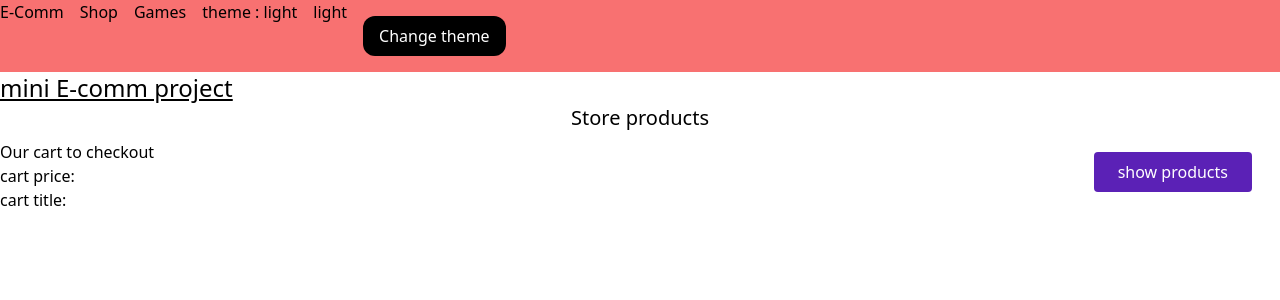
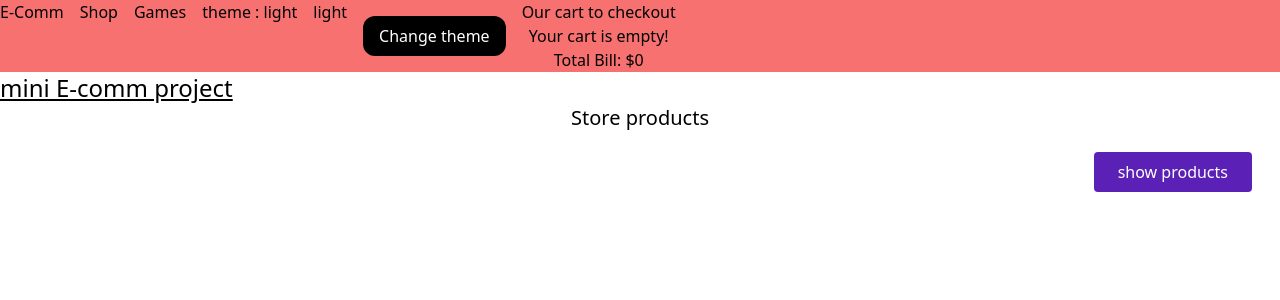
Before and after one commit to SAHIL-Sharma21/MIni-E-Comm-, a React (Vite) app: page / in a window 1280 px wide. Shown: the top 300 px of the page. Built offline with nearby package versions, Linux system fonts and the light colour scheme.

Commit message:
implemented cartcontext and total bill functionality

```diff
--- a/src/App.tsx
+++ b/src/App.tsx
@@ -2,7 +2,8 @@ import React from 'react'
 import Navbar from './components/Navbar';
 import Products from './components/Products';
 import { useTheme } from './context/ThemeContext';
-import Cart from './components/Cart';
+// import Cart from './components/Cart';
+// import { useCart } from './context/CartContext';
 // import {themeProvider} from './context/ThemeContext'
 
 
@@ -10,13 +11,15 @@ import Cart from './components/Cart';
 const App: React.FC = () => {
 
   const theme = useTheme();
+  // const cart = useCart();
+
   return (
     <>
     <div className={`${theme?.mode === 'dark'? 'bg-slate-700 text-white': 'text-black'}`}>
         <Navbar />
         <h1 className='text-black underline text-2xl'>mini E-comm project</h1>
         <Products />
-        <Cart />
+        {/* {cart ? <Cart /> : null} */}
       </div>
 
 
--- a/src/components/Cart.tsx
+++ b/src/components/Cart.tsx
@@ -6,15 +6,29 @@ const Cart: React.FC = () => {
 
 const cart = useCart();
 
-console.log(typeof(cart?.items));
+//total bill calculation logic using reduce method
+const total = cart?.items.reduce((acc, amt) => {
+    return acc + amt.price;
+}, 0);
 
 
     return(
         <>
             <div>
                 <h1>Our cart to checkout</h1>
-                <h2>cart price: {cart?.items?.price}</h2>
-                <h2>cart title: {cart?.items?.title}</h2>
+                {cart && cart?.items.length > 0 ? (
+                    <>
+                       {cart.items.map((item) => (
+                        <div key={item.id}>
+                            <h2>item name: {item.title}</h2>
+                            <h2>item price: {item.price}</h2>
+                        </div>
+                       ))}
+                    </>
+                ) : (
+                    <p>Your cart is empty!</p>
+                )}
+                <h1>Total Bill: ${total}</h1>
             </div>
         </>
     )
--- a/src/components/Navbar.tsx
+++ b/src/components/Navbar.tsx
@@ -1,10 +1,14 @@
-import React from 'react'
+import React, { useState } from 'react'
 import {useTheme} from '../context/ThemeContext'
+// import { useCart } from '../context/CartContext';
+import Cart  from '../components/Cart'
 
 const Navbar: React.FC = () => {
 
+const [cart , setCart] = useState<boolean>(false)
+
     const theme = useTheme();
-
+    // const cart = useCart();
     // const handleChange = (e : React.MouseEvent<HTMLElement>) => {
     //     // console.log(e);
     //     theme?.setMode(theme.mode === 'light'? "dark" : 'light');
@@ -15,6 +19,14 @@ const Navbar: React.FC = () => {
         theme?.setMode(theme.mode === 'light'? "dark" : 'light');
     }
 
+const showCart = () => {
+    <Cart />
+    setCart(!cart);
+    cart ? <Cart / > : <p>No items in the cart </p>
+
+
+}
+
     return (
         <>
            <div className={`w-full  min-h-10  flex flex-col sm:flex-row  sm:gap-4  ${theme?.mode === "dark"? 'bg-slate-800 text-white' : 'bg-red-400 text-black'}`}>
@@ -24,6 +36,7 @@ const Navbar: React.FC = () => {
                 <h1>theme : {theme?.mode}</h1>
                 <h1>{theme?.mode}</h1>
                 <button onClick={handleChange} className='bg-black text-white px-4 py-2 rounded-xl my-4'>Change theme </button>
+                <button onClick={showCart}>{!cart ? <Cart /> : <p>no items in the cart </p>}</button>
            </div>
         </>
     )
--- a/src/components/Products.tsx
+++ b/src/components/Products.tsx
@@ -13,6 +13,7 @@ const Products: React.FC = () => {
     const [data, setData] = useState<Product[]| null>(null);
     const [isLoading, setIsLoading] = useState<boolean>(true);
     const [error, setError] = useState<string>('');
+    // const [cartItem, setCartItem] = useState<Cart[] | null>(null);
     //making api call
     // i wqs not able to think thiss >>>> learning no1
 interface Product {
@@ -23,6 +24,7 @@ interface Product {
     title: string,
     id: number
 }
+
 
     //api call
 // const fetchData = async() => {
@@ -87,14 +89,10 @@ const clearData = () => {
 
 const cart = useCart();//importing useCart Hook
 
-// const addPrice = () => {
-//     cart?.setItems({...data,
-//         price: data
-//         title: data
-//     });
-//     console.log(cart?.items);
-
-// }
+const addPrice = (title: string, price: number, id: number) => {
+    console.log('data added');
+    cart?.setItems([...cart.items, {title, price, id}]);
+}
 
 
     return (
@@ -120,7 +118,7 @@ const cart = useCart();//importing useCart Hook
                                                             <p className='text-lg'>{prod.category}</p>
                                                             <p className='text-2xl  font-bold'> {`$${prod.price}`}</p>
                                                         </div>
-                                                        <button className='bg-orange-400 rounded-md py-2 px-4 hover:bg-orange-300' onClick={() => cart?.setItems({price: prod.price, title: prod.title})}>Add to cart</button>
+                                                        <button className='bg-orange-400 rounded-md py-2 px-4 hover:bg-orange-300' onClick={() => addPrice(prod.title, prod.price, prod.id)}>Add to cart</button>
                                                     </div>
                                                 </div>
                                     ))}
--- a/src/context/CartContext.tsx
+++ b/src/context/CartContext.tsx
@@ -2,17 +2,19 @@
 
 import React, {createContext, useContext, useState} from "react";
 
-interface ItemsArray {
-    price: number | null,
-    title: string | null,
+interface ItemsData {
+    title: string,
+    price: number,
+    id: number
 }
 
-interface CartProvider {
-    items: ItemsArray | null,
-    setItems: (items: ItemsArray | null) => void,
+interface CartContextType {
+    items: ItemsData[],
+    setItems:React.Dispatch<React.SetStateAction<ItemsData[]>>;
+    // setItems: () => void,
 }
 
-const CartContext = createContext<CartProvider | null>(null);
+const CartContext = createContext<CartContextType | null>(null);
 
 
 export const  useCart = () =>{
@@ -23,13 +25,10 @@ interface CartProps {
     children: React.ReactNode,
 }
 
-interface CartData {
-    price: number | null,
-    title: string | null,
-}
 
 export const CartProvider: React.FC<CartProps> = (props) => {
 
-    const [items, setItems] = useState <CartData | null>(null);
+    const [items, setItems] = useState<ItemsData[]>([]);
+
     return <CartContext.Provider value={{items, setItems}}>{props.children}</CartContext.Provider>
 }
```
